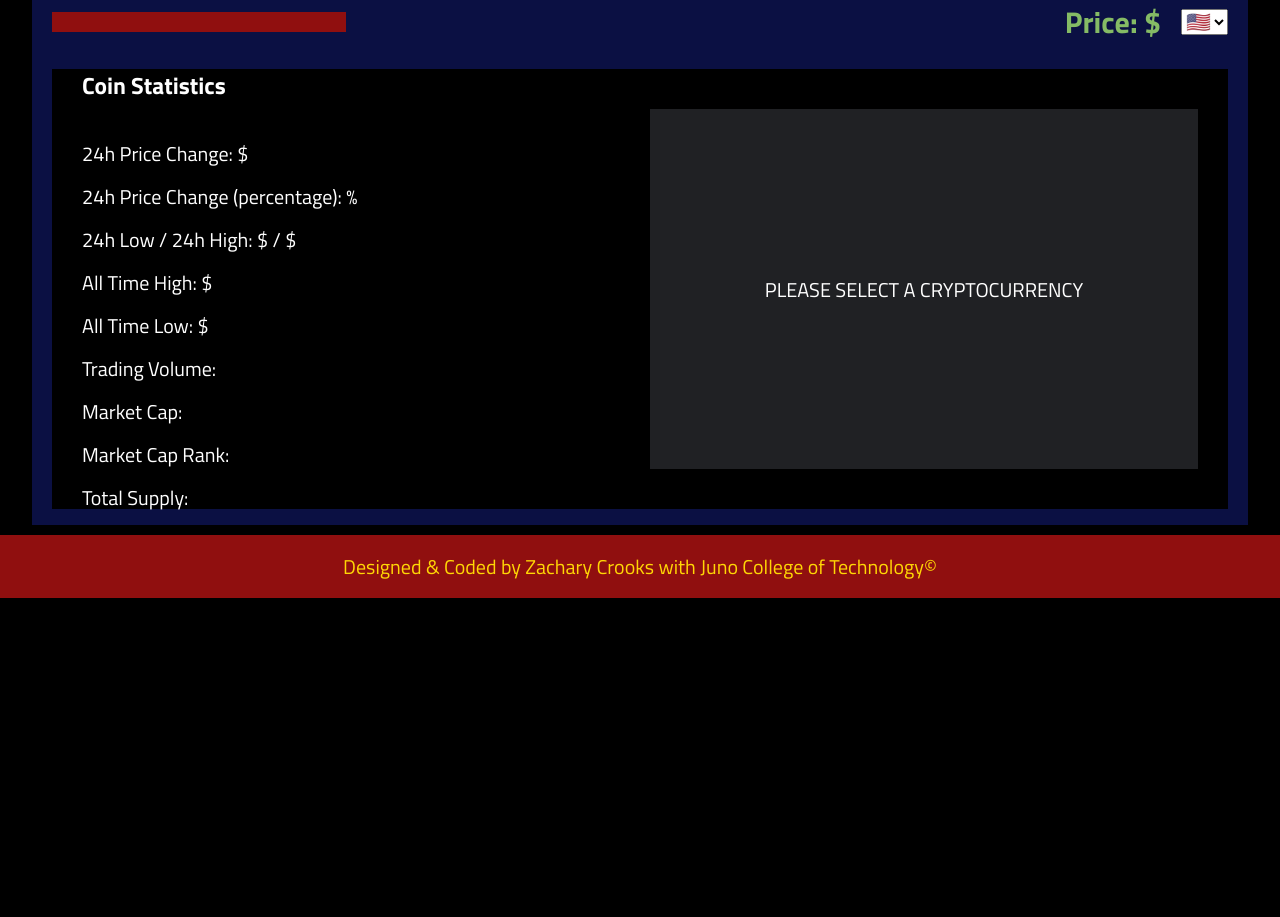
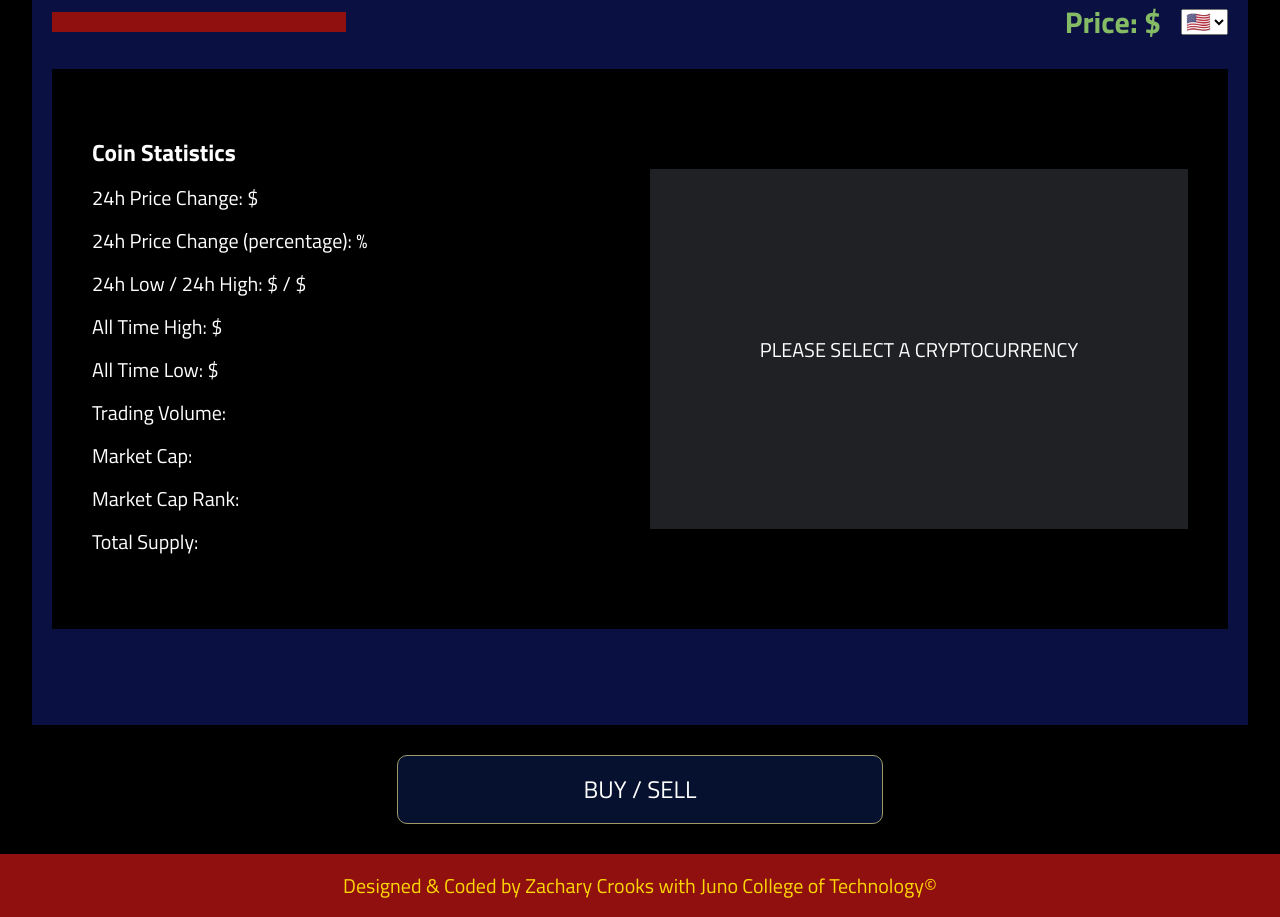
Before and after one commit to ZCrooks/zach-crooks-project-three, a React (Create React App) app: page / in a window 1280 px wide. Shown: the part 180-1097 px from the top of the page. Before the commit the page ends 800 px from the top, so only its background shows below. Built offline with nearby package versions, Linux system fonts and the light colour scheme; no server answers.

Commit message:
added and styled buy/sell button

```diff
--- a/src/App.css
+++ b/src/App.css
@@ -60,12 +60,14 @@ header {
   align-items: center;
   justify-content: space-between;
 }
+
 /* RESULTS */
 .results {
   background-color: #0B1043;
-  height: 70vh;
+  height: 95vh;
   padding: 20px;
   padding-top: 10px;
+  margin-bottom: 30px;
 }
 
 .button-div {
@@ -77,9 +79,6 @@ header {
   margin-right: 5px;
 }
 
-.title, .data {
-  padding: 10px;
-}
 
 .price-currency-div {
   display: flex;
@@ -89,15 +88,18 @@ header {
 .stats {
   margin: 20px;
   width: 50%;
+  padding-top: 20px;
+  padding-bottom: 30px;
 }
 
 .title {
   width: 25%;
   text-align: center;
+  padding: 10px;
 }
 
 h3 {
-  padding-bottom: 20px;
+  margin-bottom: 20px;
 }
 
 .vital-info {
@@ -107,9 +109,10 @@ h3 {
 }
 
 .data {
-  height: 55vh;
+  height: 70vh;
   display: flex;
   align-items: center;
+  padding: 20px;
 }
 
 .img-container {
@@ -121,13 +124,38 @@ h3 {
   place-items: center;
 }
 
+/* BUY/SELL BUTTON  */
+.buy-sell-button {
+  background-color: #05112E;
+  border-radius: 10px;
+  border: 1px solid #9E9966;
+  padding: 20px;
+  color: white;
+  display: block;
+  width: 40%;
+  text-align: center;
+  margin: auto;
+  text-decoration: none;
+  font-size: 1.2rem;
+}
+
+.buy-sell-button:hover {
+  background-color: #85BB65;
+  color: black;
+}
+
+.buy-sell-button:focus {
+  background-color: #85BB65;
+  color: black;
+}
+
 /* FOOTER */
 footer {
   position: absolute;
   text-align: center;
   width: 100%;
   background-color: #900F0F;
-  margin-top: 10px;
+  margin-top: 30px;
 }
 
 
--- a/src/App.js
+++ b/src/App.js
@@ -143,7 +143,7 @@ const currencySymbol = (selectedCurrency) => {
           setSelectedCurrency={setSelectedCurrency}
           image={selectedCoinImage}
           />
-          {/* <BuyButton /> */}
+          <BuyButton />
       </div> {/* WRAPPER ENDS */}
       <Footer />
     </div>
--- a/src/components/BuyButton.js
+++ b/src/components/BuyButton.js
@@ -1,7 +1,6 @@
 const BuyButton = () => {
-
     return (
-        <button>BUY NOW</button>
+        <a href="https://www.coinbase.com/" target="_blank" className="buy-sell-button">BUY / SELL</a>
     )
 }
 
--- a/src/components/CoinButton.js
+++ b/src/components/CoinButton.js
@@ -1,7 +1,4 @@
-
 const CoinButton = (props) => {
-
-
     return (
         <button id="crypto-button" onClick={props.handleClick} className={props.currencyName}><img src={props.logo} className={props.currencyName} alt="currency logo"/> </button>
     )
```
